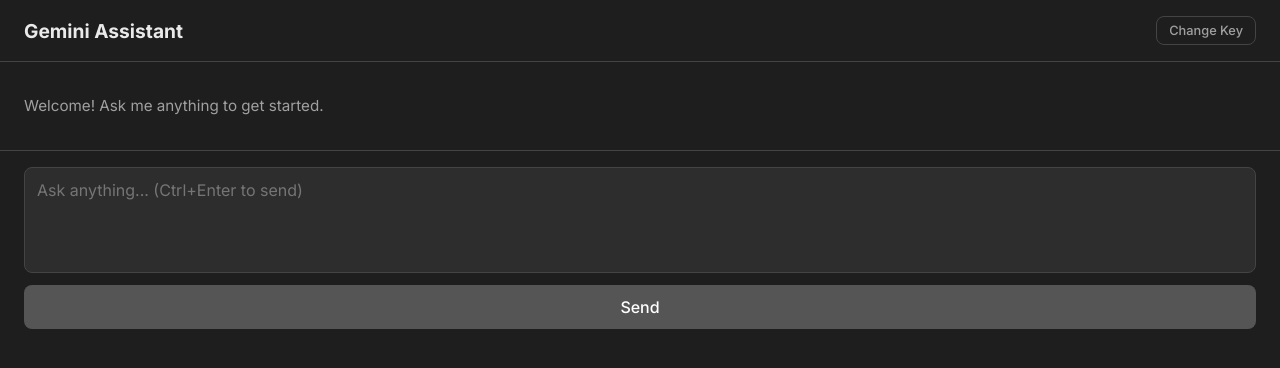
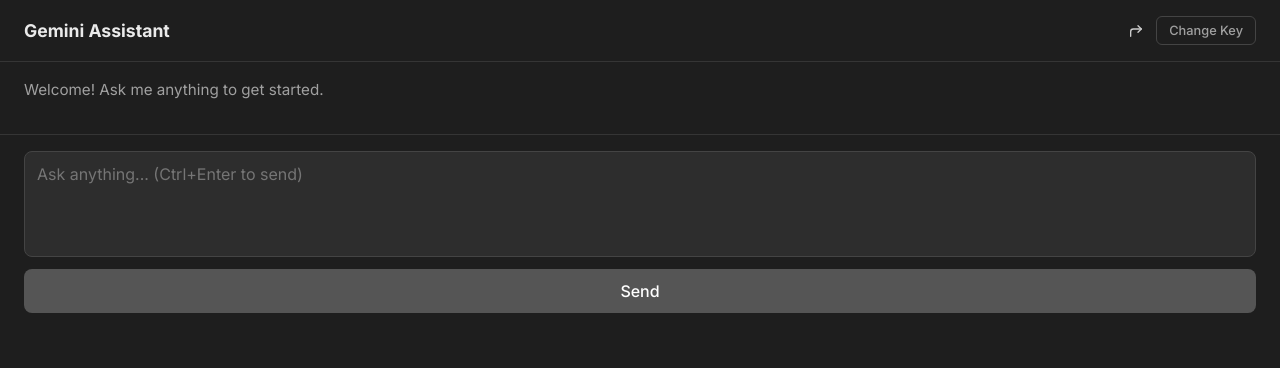
Before and after one commit to Nithwin/HelpMe, a React (Vite) app: page / in a window 1280 px wide. Both pictures are taken after typing "Sample123" into the empty fields and a click on the button "Save Key". Shown: the top 368 px of the page. Built offline with nearby package versions, Linux system fonts and the light colour scheme.

Commit message:
Completed

```diff
--- a/src/App.css
+++ b/src/App.css
@@ -1,4 +1,10 @@
-/* App.css */
+/*
+ * FILENAME: App.css
+ * -----------------
+ * Contains all styling for the React component.
+ * This file defines the dark theme, layout, and modern aesthetic.
+ */
+
 @import url('https://fonts.googleapis.com/css2?family=Inter:wght@400;500;700&display=swap');
 
 :root {
@@ -26,14 +32,13 @@
   flex-direction: column;
   height: 100%;
   width: 100%;
-  background-color: var(--background-color);
-  box-sizing: border-box; /* Ensures padding doesn't affect total width/height */
+  background-color: transparent; /* Allows transparency from host */
+  box-sizing: border-box;
 }
 
 .settings-view, .chat-view {
   display: flex;
   flex-direction: column;
-  padding: 24px;
   box-sizing: border-box;
   height: 100%;
   animation: fadeIn 0.3s ease-in-out;
@@ -49,15 +54,64 @@
   display: flex;
   justify-content: space-between;
   align-items: center;
-  margin-bottom: 16px;
-  flex-shrink: 0; /* Prevents header from shrinking */
+  flex-shrink: 0;
+  cursor: move; /* Indicates the header is draggable */
+  user-select: none; /* Prevents text selection while dragging */
+  padding: 16px 24px;
+  border-bottom: 1px solid rgba(255, 255, 255, 0.1);
 }
 
 .header h3 {
   margin: 0;
-  font-size: 1.2rem;
+  font-size: 1.1rem;
   font-weight: 700;
   color: var(--text-primary-color);
+}
+
+.header-controls {
+  display: flex;
+  align-items: center;
+  gap: 8px;
+}
+
+.icon-btn {
+  background: none;
+  border: none;
+  padding: 4px;
+  cursor: pointer;
+  color: var(--text-secondary-color);
+  border-radius: 4px;
+  display: flex;
+  align-items: center;
+  justify-content: center;
+  transition: background-color 0.2s;
+}
+
+.icon-btn:hover {
+  background-color: rgba(255, 255, 255, 0.1);
+  color: var(--text-primary-color);
+}
+
+.icon-btn img {
+  width: 16px;
+  height: 16px;
+  filter: invert(80%);
+}
+
+.change-key-btn {
+  background: none;
+  border: 1px solid var(--border-color);
+  color: var(--text-secondary-color);
+  font-size: 0.8rem;
+  padding: 6px 12px;
+  border-radius: 6px;
+  transition: all 0.2s;
+}
+
+.change-key-btn:hover {
+  background-color: var(--surface-color);
+  color: var(--text-primary-color);
+  border-color: var(--surface-color);
 }
 
 /* --- API Key / Settings View --- */
@@ -65,6 +119,7 @@
   justify-content: center;
   align-items: center;
   text-align: center;
+  padding: 24px;
 }
 
 .settings-view h2 {
@@ -119,38 +174,20 @@
   cursor: not-allowed;
 }
 
-.change-key-btn {
-  background: none;
-  border: 1px solid var(--border-color);
-  color: var(--text-secondary-color);
-  font-size: 0.8rem;
-  padding: 6px 12px;
-}
-
-.change-key-btn:hover {
-  background-color: var(--surface-color);
-  color: var(--text-primary-color);
-}
-
 /* --- Chat View Specifics --- */
 .chat-view {
-  padding: 0; /* Remove padding for edge-to-edge layout */
-}
-
-.chat-view .header {
-  padding: 16px 24px;
-  border-bottom: 1px solid var(--border-color);
+  padding: 0;
 }
 
 .response-area {
-  flex-grow: 1; /* This is key for layout */
-  overflow-y: auto; /* THIS ENABLES SCROLLING */
+  flex-grow: 1;
+  overflow-y: auto; /* Enables scrolling */
   padding: 16px 24px;
   color: var(--text-secondary-color);
   font-size: 0.95rem;
   line-height: 1.6;
-  white-space: pre-wrap; /* Respects newlines from the API response */
-  word-wrap: break-word; /* Prevents long words from overflowing */
+  white-space: pre-wrap;
+  word-wrap: break-word;
 }
 
 .response-area p {
@@ -180,17 +217,16 @@
   to { transform: rotate(360deg); }
 }
 
-
 .chat-view form {
   display: flex;
   flex-direction: column;
   padding: 16px 24px;
-  border-top: 1px solid var(--border-color);
-  background-color: var(--background-color);
-  flex-shrink: 0; /* Prevents form from shrinking */
+  border-top: 1px solid rgba(255, 255, 255, 0.1);
+  background-color: transparent;
+  flex-shrink: 0;
 }
 
 .chat-view textarea {
-  resize: none; /* User shouldn't resize this */
+  resize: none;
   margin-bottom: 12px;
 }
--- a/src/App.jsx
+++ b/src/App.jsx
@@ -1,6 +1,10 @@
-// App.js
+/*
+ * FILENAME: App.js
+ * ----------------
+ * This is the main React component for the extension's UI.
+ */
 import React, { useState, useEffect } from 'react';
-import './App.css'; // Import the new modern styles
+import './App.css'; // Import the modern styles
 
 function App() {
   const [apiKey, setApiKey] = useState('');
@@ -9,7 +13,7 @@
   const [response, setResponse] = useState('Welcome! Ask me anything to get started.');
   const [isLoading, setIsLoading] = useState(false);
 
-  // EFFECT 1: Check for stored API key on initial load
+  // Effect 1: Check for stored API key on initial load
   useEffect(() => {
     chrome.storage.local.get(['geminiApiKey'], (result) => {
       if (result.geminiApiKey) {
@@ -19,7 +23,7 @@
     });
   }, []);
 
-  // EFFECT 2: Listen for the 'reset' command from the content script
+  // Effect 2: Listen for the 'reset' command from the content script
   useEffect(() => {
     const handleReset = () => {
       console.log("Reset command received in App.js");
@@ -48,7 +52,6 @@
     setIsKeySaved(false);
   };
 
-  // Allow submitting with Ctrl+Enter or Cmd+Enter
   const handleKeyDown = (e) => {
     if ((e.key === 'Enter' && (e.metaKey || e.ctrlKey)) && !isLoading) {
       handleSubmit(e);
@@ -72,6 +75,12 @@
         setIsLoading(false);
       }
     );
+  };
+
+  // Handler for the reset position button
+  const handleResetPosition = () => {
+    // Dispatch a custom event that the content script can listen for
+    window.dispatchEvent(new CustomEvent('reset-gemini-position'));
   };
 
   // Conditional Rendering for API Key Input
@@ -100,9 +109,20 @@
   return (
     <div className="app-container">
       <div className="chat-view">
-        <div className="header">
+        <div className="header" title="Drag to move">
           <h3>Gemini Assistant</h3>
-          <button onClick={handleChangeKey} className="change-key-btn">Change Key</button>
+          <div className="header-controls">
+            <button
+              onClick={handleResetPosition}
+              className="icon-btn"
+              title="Reset Position (Alt+Shift+R)"
+            >
+              <img src={chrome.runtime.getURL("assets/reset-icon.svg")} alt="Reset Position" />
+            </button>
+            <button onClick={handleChangeKey} className="change-key-btn">
+              Change Key
+            </button>
+          </div>
         </div>
         <div className="response-area">
           {isLoading ? (
```
Also changed, not shown: src/content.jsx (+148 -56 lines), public/assets/reset-icon.svg (added), public/manifest.json.
